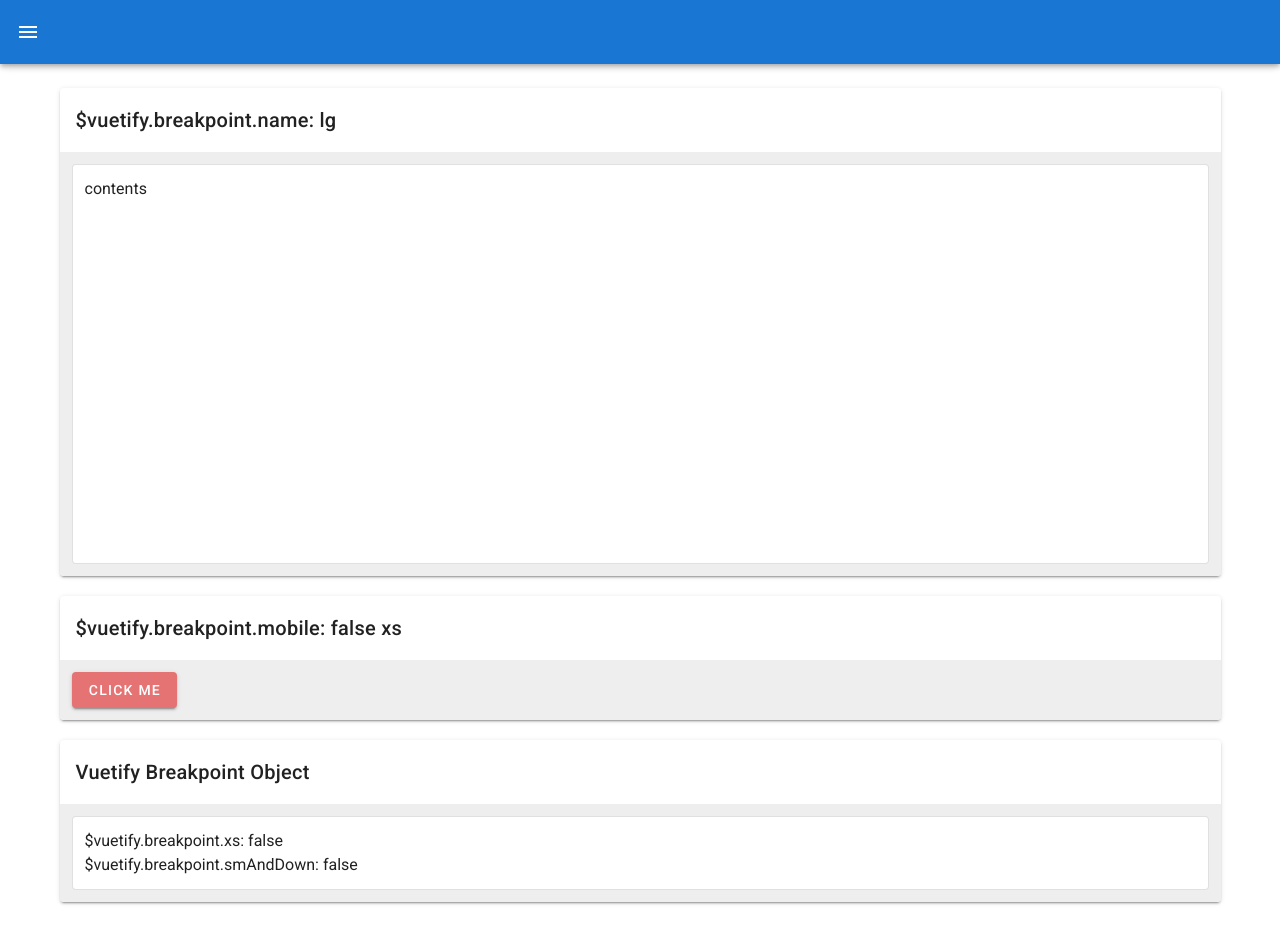
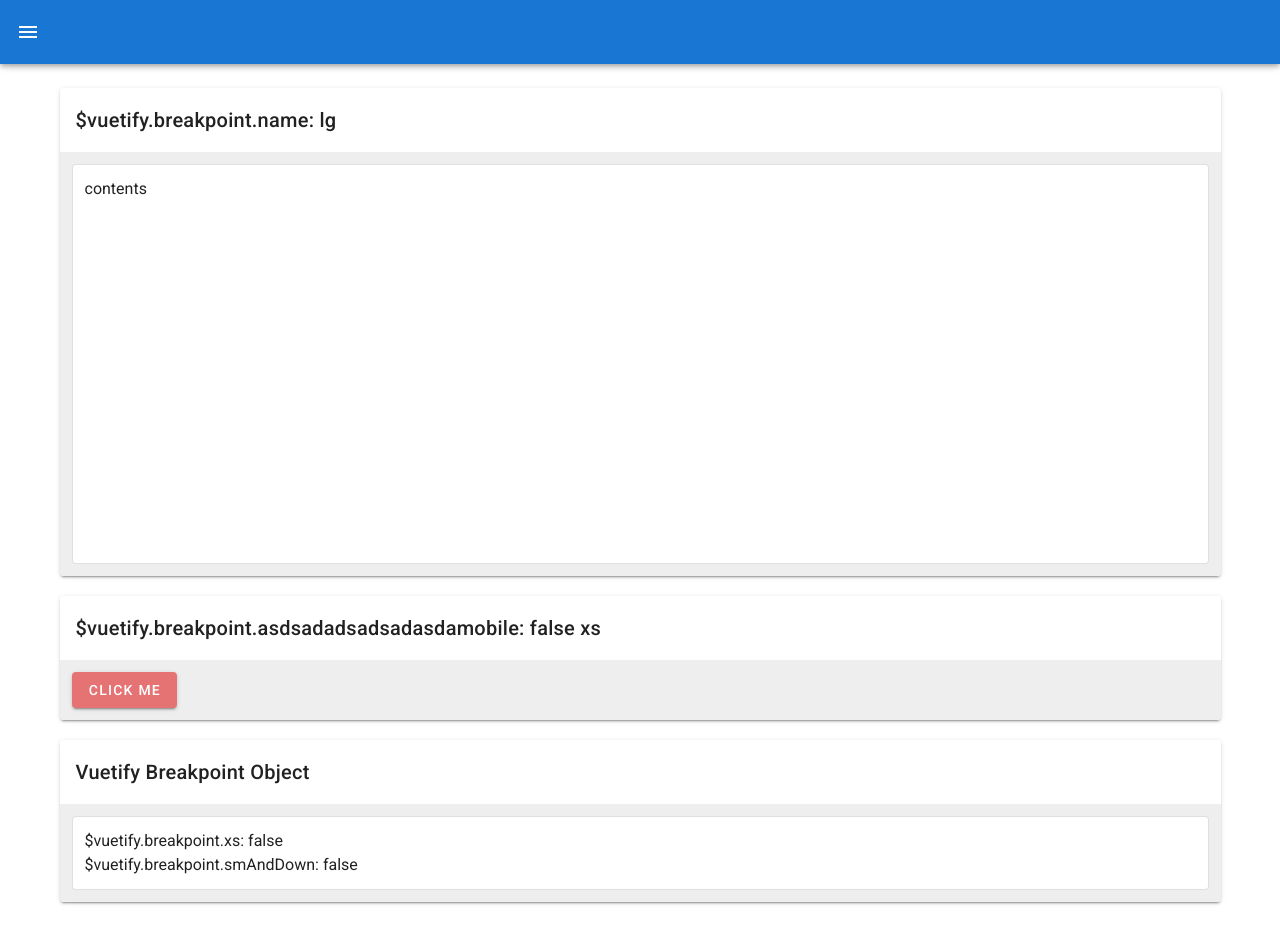
Before and after one commit to lancekang/practice, a Vue app: page /break-points in a window 1280 px wide. Built offline with nearby package versions, Linux system fonts and the light colour scheme.

Commit message:
소스 충돌 테스트1

```diff
--- a/src/views/BreakPoints.vue
+++ b/src/views/BreakPoints.vue
@@ -13,7 +13,7 @@
 
     <v-card class="mt-5">
       <v-card-title>
-        $vuetify.breakpoint.mobile: {{ $vuetify.breakpoint.mobile }} {{ $vuetify.breakpoint.mobileBreakpoint }}
+        $vuetify.breakpoint.asdsadadsadsadasdamobile: {{ $vuetify.breakpoint.mobile }} {{ $vuetify.breakpoint.mobileBreakpoint }}
       </v-card-title>
       <v-container class="grey lighten-3">
         <v-dialog v-model="dialog" width="500" :fullscreen="$vuetify.breakpoint.mobile">
```
